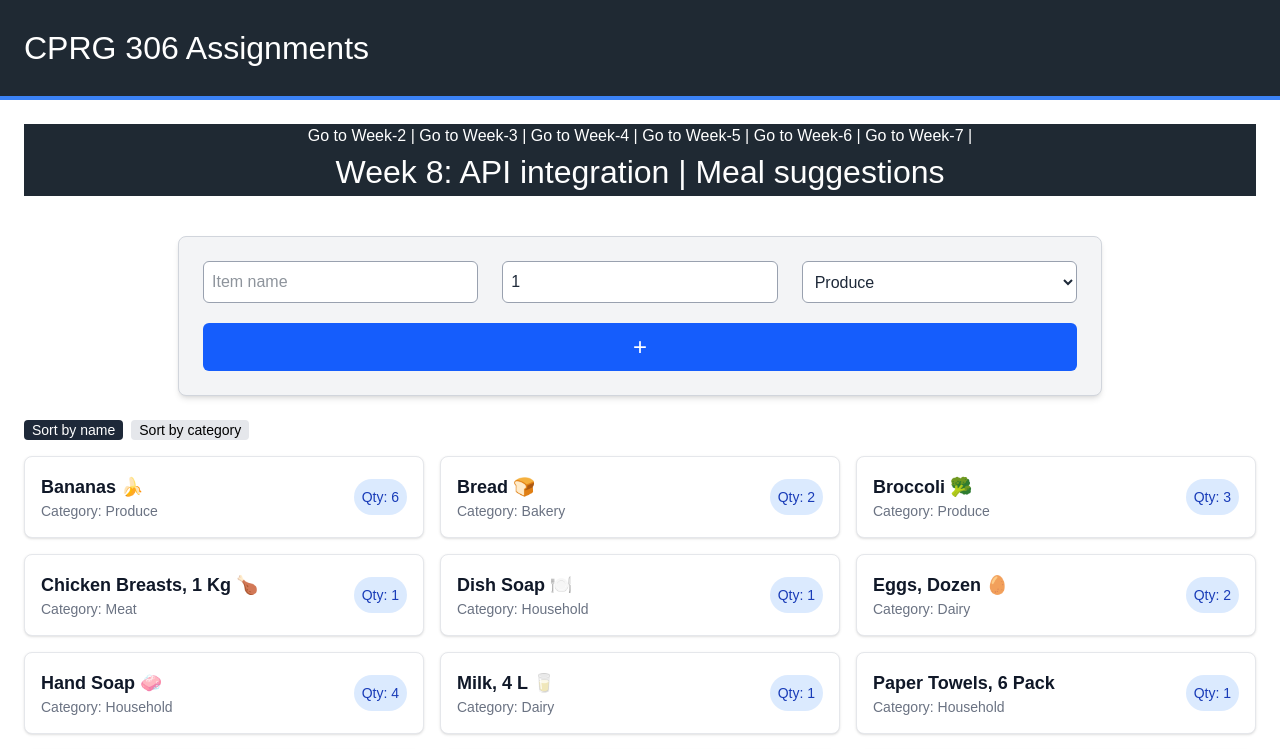
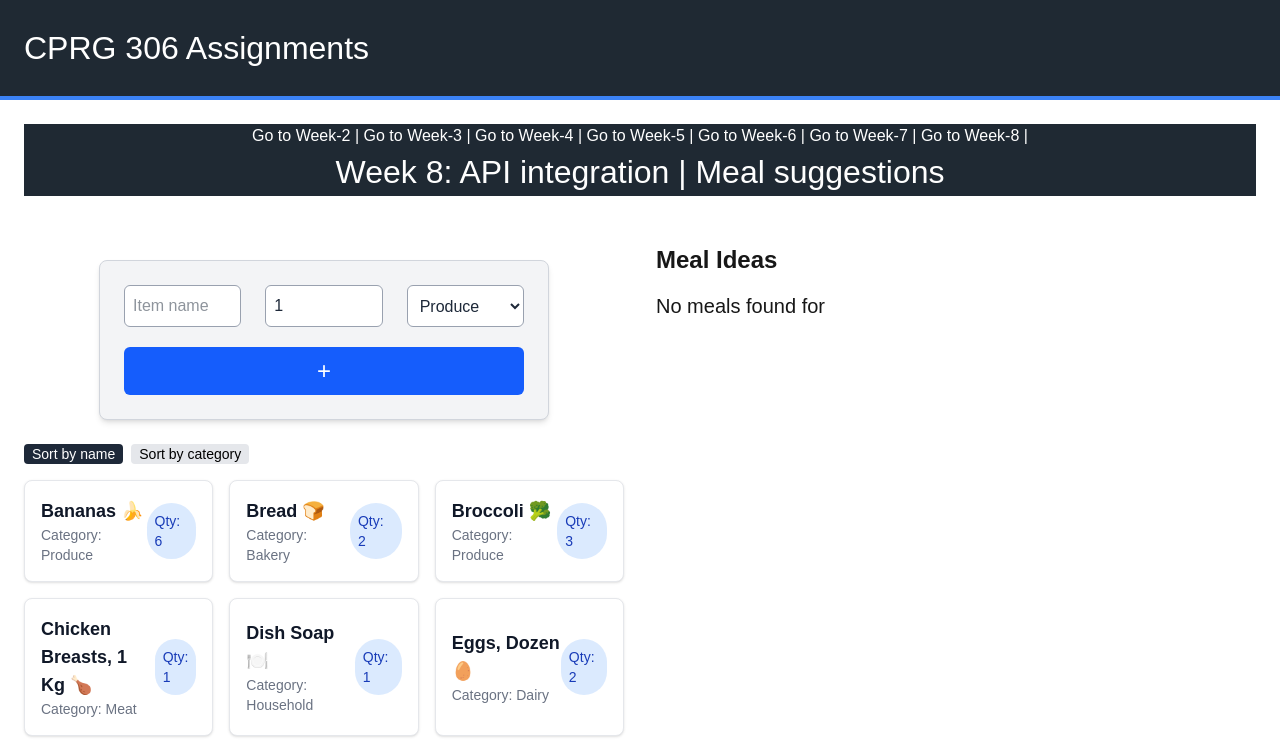
Before and after one commit to Tpetreman99/cprg306-assignments, a Next.js app: page /week-8 in a window 1280 px wide. Shown: the top 749 px of the page. Built offline with nearby package versions, Linux system fonts and the light colour scheme.

Commit message:
bug fixes and styling

```diff
--- a/app/components/nav.js
+++ b/app/components/nav.js
@@ -10,6 +10,7 @@ export default function NavLinks () {
     <Link href="/week-5">Go to Week-5 | </Link>
     <Link href="/week-6">Go to Week-6 | </Link>
     <Link href="/week-7">Go to Week-7 | </Link>
+    <Link href="/week-8">Go to Week-8 | </Link>
   </nav>
   )
 };
--- a/app/week-8/MealIdeas.js
+++ b/app/week-8/MealIdeas.js
@@ -1,36 +1,64 @@
-"use client"
-import { useState, useEffect, use } from "react";
+"use client";
+import { useState, useEffect } from "react";
 
-export default function MealIdeas() {
+export default function MealIdeas({ingredient}) {
 
   const [meals, setMeals] = useState([]);
 
-  async function loadMealsIdea(ingredient) {
-    const mealsData = await fetchMealIdeas(ingredient);
-    setMeals(mealsData);
+  useEffect(()=> {
+    async function loadMealsIdea() {
+      if (!ingredient) {
+        setMeals([]);
+        return;
+      }
+      const mealsData = await fetchMealIdeas(ingredient);
 
-    useEffect(loadMealsIdea, ingredient);
+      if (!mealsData) {
+        console.log("No meals found for:", ingredient);
+        setMeals([]);
+      } else {
+        setMeals(mealsData);
+      }
+    }
+    loadMealsIdea();
+  },
+   [ingredient]
+  );
 
     return (
-      <div>
-        {meals.map((meal) => (
-          <div key={meal.idMeal}>
-          <h3>{meal.strMeal}</h3>
-          <img src={meal.strMealThumb}></img>
+      <div className="mt-6">
+        <h2 className="text-2xl font-bold mb-4">Meal Ideas</h2>
+
+        {meals.length === 0 ? (
+          <p className="text-xl">No meals found for {ingredient}</p>
+        ) : (
+          <div className="grid grid-cols-1 sm:grid-cols-2 md:grid-cols-3 gap-4">
+            {meals.map((meal) => (
+              <div
+                key={meal.idMeal}
+                className="bg-white border border-gray-200 rounded-lg shadow-sm hover:shadow-lg transition-all duration-300 p-4"
+              >
+                <img
+                  src={meal.strMealThumb}
+                  alt={meal.strMeal}
+                  className="w-full h-40 object-cover rounded-md mb-3"
+                />
+                <h3 className="text-lg font-semibold text-gray-900">{meal.strMeal}</h3>
+              </div>
+            ))}
           </div>
-        ))};
+        )}
       </div>
     )
   }
-}
 
 async function fetchMealIdeas(ingredient) {
   try {
     const response = await fetch(`https://www.themealdb.com/api/json/v1/1/filter.php?i=${ingredient}`);
     const data = await response.json();
     return data.meals;
-
   } catch (error) {
     console.error(error)
+    console.log("No items found")
   }
 }
--- a/app/week-8/page.js
+++ b/app/week-8/page.js
@@ -16,20 +16,27 @@ export default function Page() {
 
   function handleItemSelect(item) {
     const itemName = item.name.split(",")[0].trim();
-    selectItemName(itemName);
+    setSelectItemName(itemName);
   }
 
   return (
     <main style={{ padding: "1.5rem" }}>
-      <NavLinks/>
+      <NavLinks />
       <h1 className="page-headers">Week 8: API integration | Meal suggestions</h1>
-      <NewItem onAddItem={handleAddItem}/>
-      <div className="pt-6">
-        <ItemList items={items}
-          onItemSelect={handleItemSelect}/>
+
+      <div className="flex flex-col md:flex-row gap-8 pt-6 items-start">
+        <div className="w-full md:w-1/2">
+          <NewItem onAddItem={handleAddItem} />
+
+          <div className="pt-6">
+            <ItemList items={items} onItemSelect={handleItemSelect} />
+          </div>
+        </div>
+
+        <div className="w-full md:w-1/2">
+          <MealIdeas ingredient={selectItemName} />
+        </div>
       </div>
-
-      <MealIdeas ingredient={selectItemName}/>
     </main>
   );
 }
```
